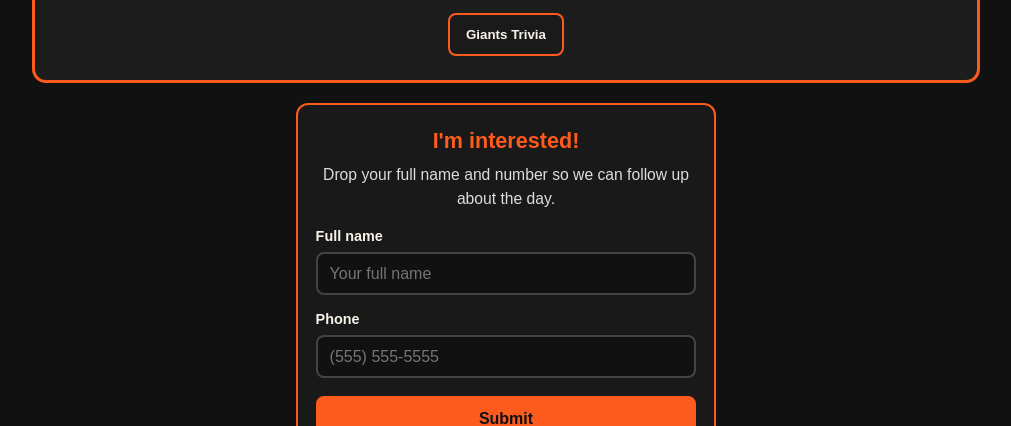
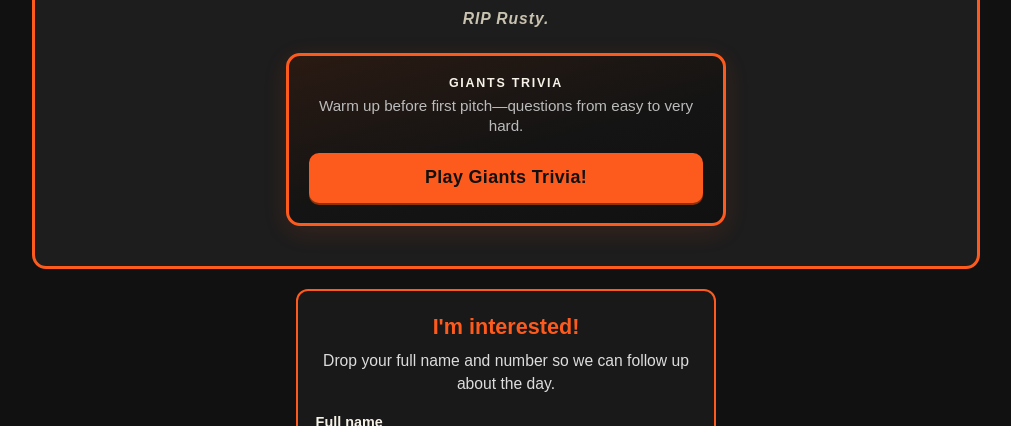
Before and after one commit to JTDJames/birthday-baseball, a website: page index.html in a window 1280 px wide. Shown: the part 757-1183 px from the top of the page, without its empty margins (134-1145 px from the left). Drawn offline with nearby package versions, Linux system fonts and the light colour scheme; no server answers.

Commit message:
Enhance trivia UI and add memorial section: Introduce new styles for trivia callout and buttons in index.html, and update trivia modal header for improved clarity. Add a memorial message for Rusty to honor his memory.

```diff
--- a/index.html
+++ b/index.html
@@ -212,6 +212,69 @@
         line-height: 1.4;
       }
 
+      .rusty-memorial {
+        margin: 0.65rem 0 0;
+        text-align: center;
+        font-size: 0.98rem;
+        font-style: italic;
+        font-weight: 600;
+        color: #c9c2b0;
+        letter-spacing: 0.06em;
+      }
+
+      .trivia-callout {
+        margin-top: 1.35rem;
+        max-width: 440px;
+        margin-left: auto;
+        margin-right: auto;
+        padding: 1.15rem 1.25rem 1.25rem;
+        background: linear-gradient(165deg, #2a1a12 0%, #141414 55%, #111 100%);
+        border: 3px solid var(--giants-orange);
+        border-radius: 14px;
+        text-align: center;
+        box-shadow: 0 6px 24px rgba(253, 90, 30, 0.12);
+      }
+
+      .trivia-callout-label {
+        margin: 0 0 0.2rem;
+        font-size: 0.78rem;
+        font-weight: 800;
+        letter-spacing: 0.14em;
+        text-transform: uppercase;
+        color: var(--giants-cream);
+      }
+
+      .trivia-callout-sub {
+        margin: 0 0 1rem;
+        font-size: 0.95rem;
+        color: #bbb;
+        line-height: 1.35;
+      }
+
+      .trivia-callout .trivia-btn {
+        display: inline-block;
+        width: 100%;
+        padding: 0.9rem 1.1rem;
+        font-size: 1.12rem;
+        font-weight: 800;
+        letter-spacing: 0.02em;
+        color: var(--giants-black);
+        background: var(--giants-orange);
+        border: none;
+        border-radius: 10px;
+        cursor: pointer;
+        box-shadow: 0 2px 0 #8a3308;
+      }
+
+      .trivia-callout .trivia-btn:hover {
+        filter: brightness(1.06);
+      }
+
+      .trivia-callout .trivia-btn:focus-visible {
+        outline: 3px solid var(--giants-cream);
+        outline-offset: 3px;
+      }
+
       .interest {
         margin-top: 1.25rem;
         border: 2px solid var(--giants-orange);
@@ -334,6 +397,17 @@
             Plays muted automatically (tap the video to unmute). If it doesn’t start,
             tap once to play.
           </p>
+          <p class="rusty-memorial">RIP Rusty.</p>
+        </div>
+
+        <div class="trivia-callout">
+          <p class="trivia-callout-label">Giants trivia</p>
+          <p class="trivia-callout-sub">
+            Warm up before first pitch—questions from easy to very hard.
+          </p>
+          <button id="giantsTriviaBtn" type="button" class="trivia-btn">
+            Play Giants Trivia!
+          </button>
         </div>
 
         <div style="margin-top: 16px; display: flex; flex-wrap: wrap; gap: 10px; justify-content: center; align-items: center;">
@@ -342,9 +416,6 @@
           </button>
           <button id="leaderboardBtn" type="button" style="background-color: #1a1a1a; border: 2px solid var(--giants-orange); color: var(--giants-cream); padding: 0.75rem 1rem; border-radius: 8px; cursor: pointer; font-weight: 700;">
             View Leaderboard
-          </button>
-          <button id="giantsTriviaBtn" type="button" style="background-color: #1a1a1a; border: 2px solid var(--giants-orange); color: var(--giants-cream); padding: 0.75rem 1rem; border-radius: 8px; cursor: pointer; font-weight: 700;">
-            Giants Trivia
           </button>
         </div>
       </section>
--- a/trivia.js
+++ b/trivia.js
@@ -255,7 +255,7 @@ async function openTriviaModal() {
       <div style="display:flex;justify-content:flex-end;margin:-0.25rem 0 0.35rem;">
         <button type="button" id="triviaCloseTop" style="font-size:0.82rem;color:#888;background:none;border:none;cursor:pointer;padding:0.2rem 0;">Close</button>
       </div>
-      <h2 style="margin-top:0;">Giants Trivia</h2>
+      <h2 style="margin-top:0;">Play Giants Trivia!</h2>
       <p class="trivia-meta">Question ${n} of 5 · ${diffLabel}</p>
       <p class="trivia-author">Author: ${escapeHtml(authorLabel)}</p>
       <p class="trivia-prompt" id="triviaPrompt"></p>
```
